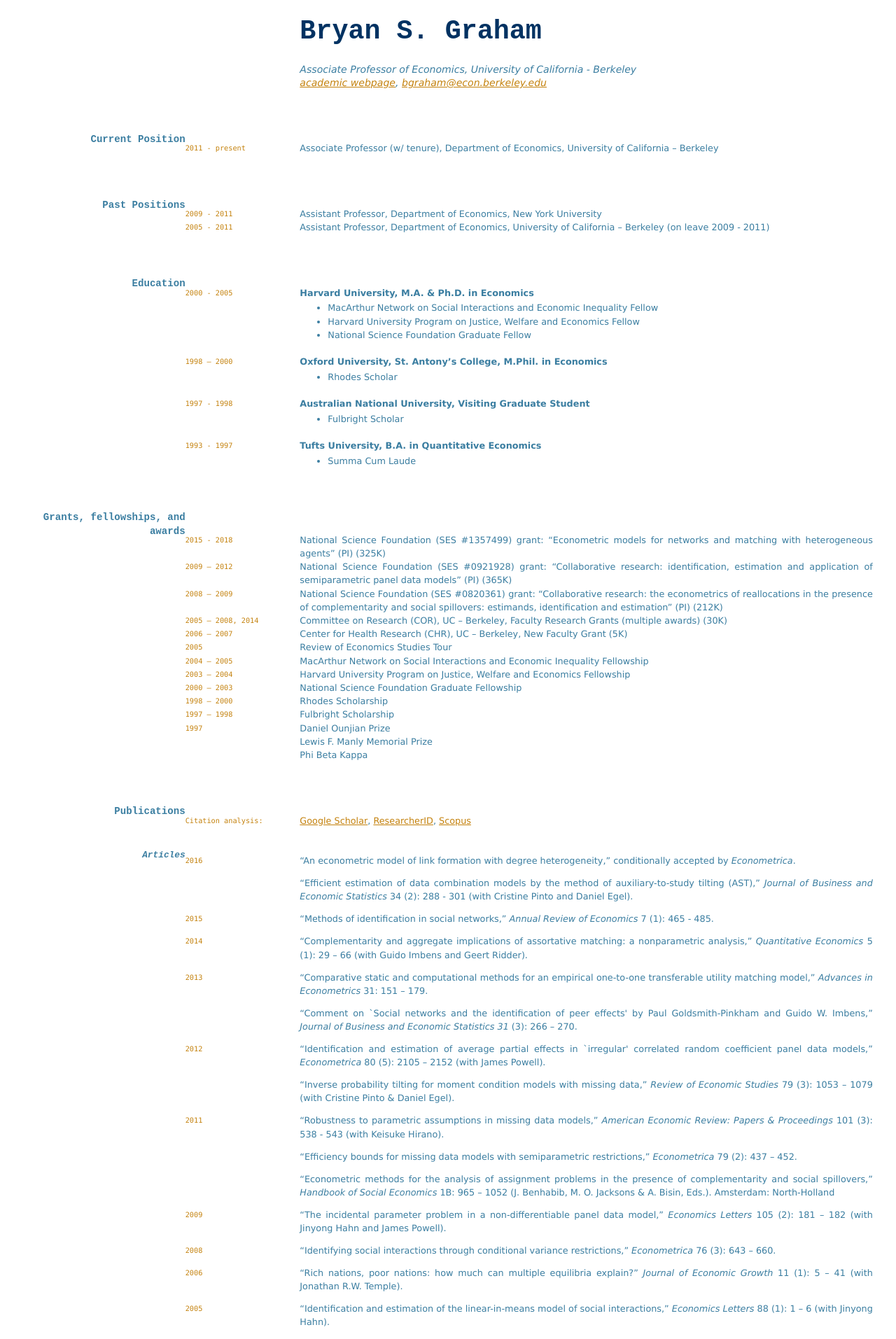
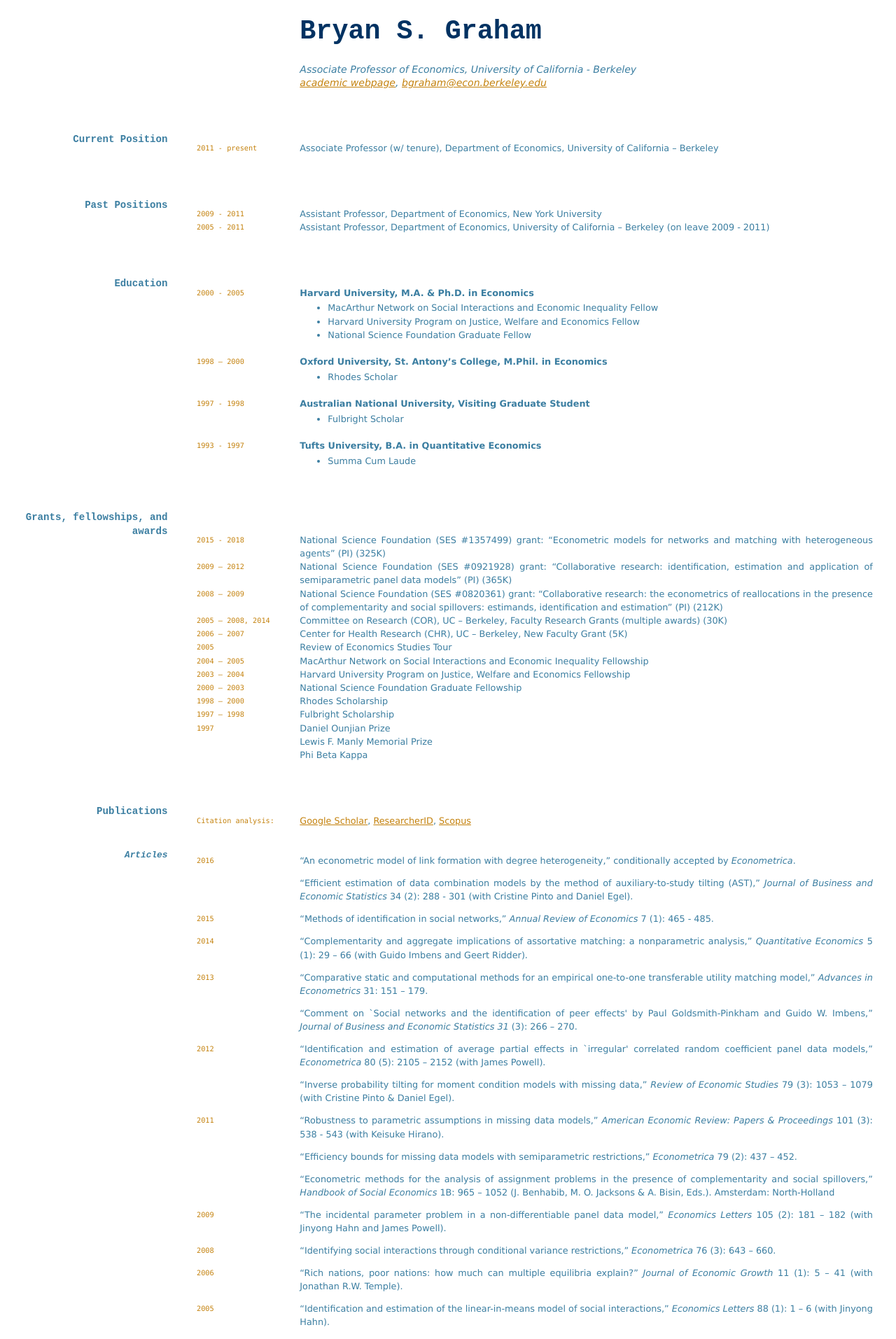
Before and after one commit to snowdj/econometrics-7, a Jekyll site: the page built from _pages/06_cv.md, in a window 1280 px wide. Shown: the top 1913 px of the page at 70% size. Built offline with Jekyll 4.4.1, drawn with Linux system fonts in a browser that asks for light colours.

Commit message:
Markdown format fix

```diff
--- a/css/cv-style.css
+++ b/css/cv-style.css
@@ -32,7 +32,7 @@
 
 	p code {
 		position: absolute;
-		left: -20%;
+		left: -18%;
 		color: #C4820E;
 	}
 
@@ -95,7 +95,7 @@
 		position: relative;
 		top: 1.4em;
 		text-align: right;
-		width: 20%;
+		width: 18%;
 	}
 
 	h3 {
@@ -105,7 +105,7 @@
 		position: relative;
 		top: 1.7em;
 		text-align: right;
-		width: 20%;
+		width: 18%;
 	}
 
 	a {
```
